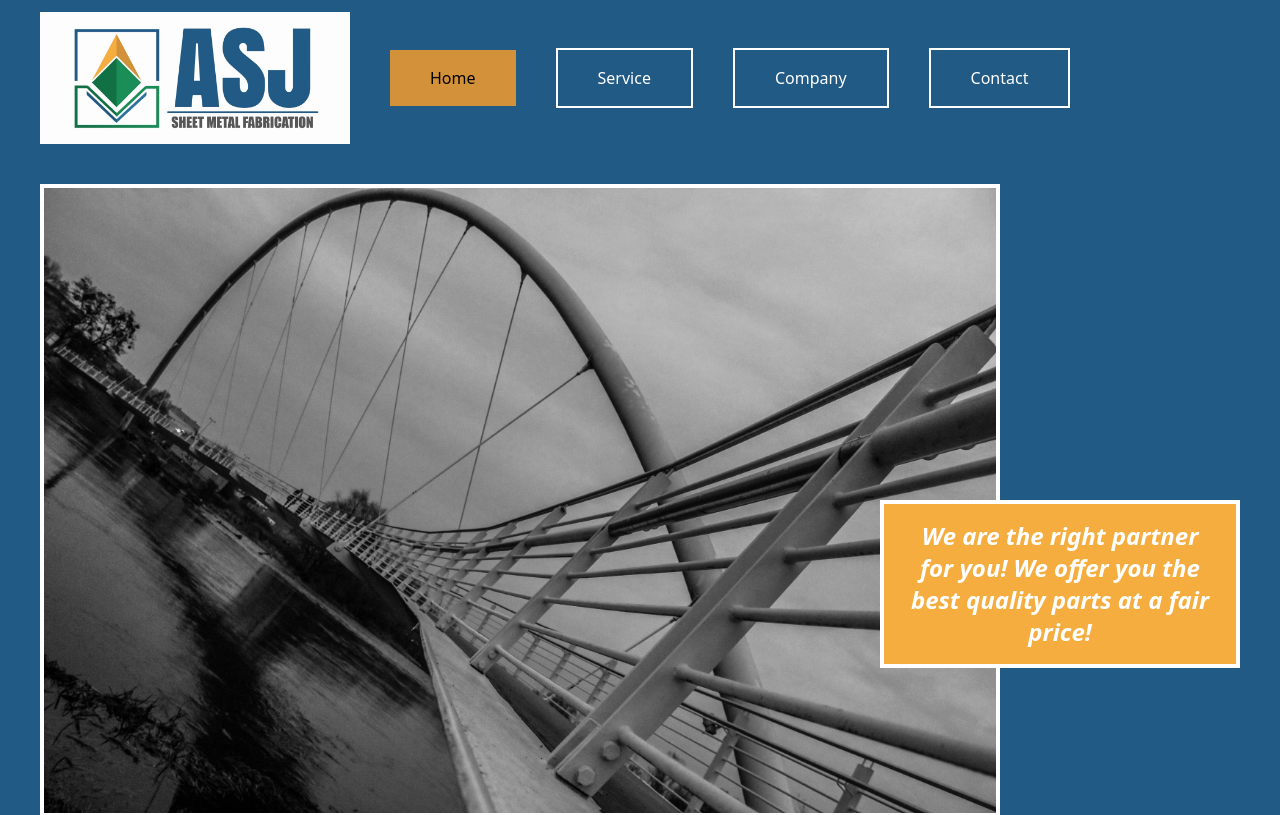
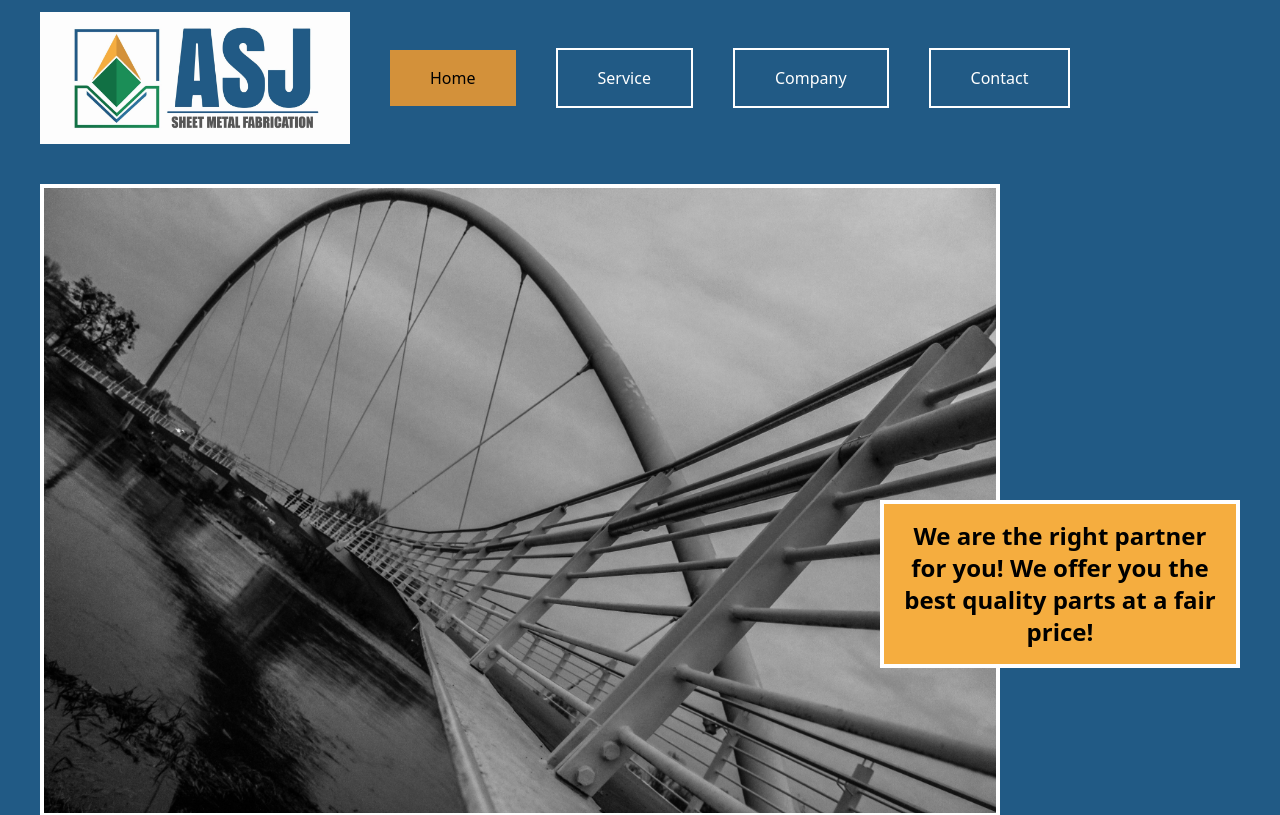
Before and after one commit to amirSahit/asj-factory, a React (Vite) app: page / in a window 1280 px wide. Shown: the top 815 px of the page. Built offline with nearby package versions, Linux system fonts and the light colour scheme.

Commit message:
last design changes

```diff
--- a/src/components/home/HomeHeader.tsx
+++ b/src/components/home/HomeHeader.tsx
@@ -7,7 +7,7 @@ function HomeHeader() {
         className="w-[80%] h-[633px] border-4-white"
       />
       <div className="absolute top-[50%] right-0 w-[30%] border-4-white">
-        <h4 className="bg-lightYellow text-white text-2xl text-center py-4 px-5 font-bold italic">
+        <h4 className="bg-lightYellow text-black text-2xl text-center py-4 px-5 font-bold">
           We are the right partner for you! We offer you the best quality parts
           at a fair price!
         </h4>
```
